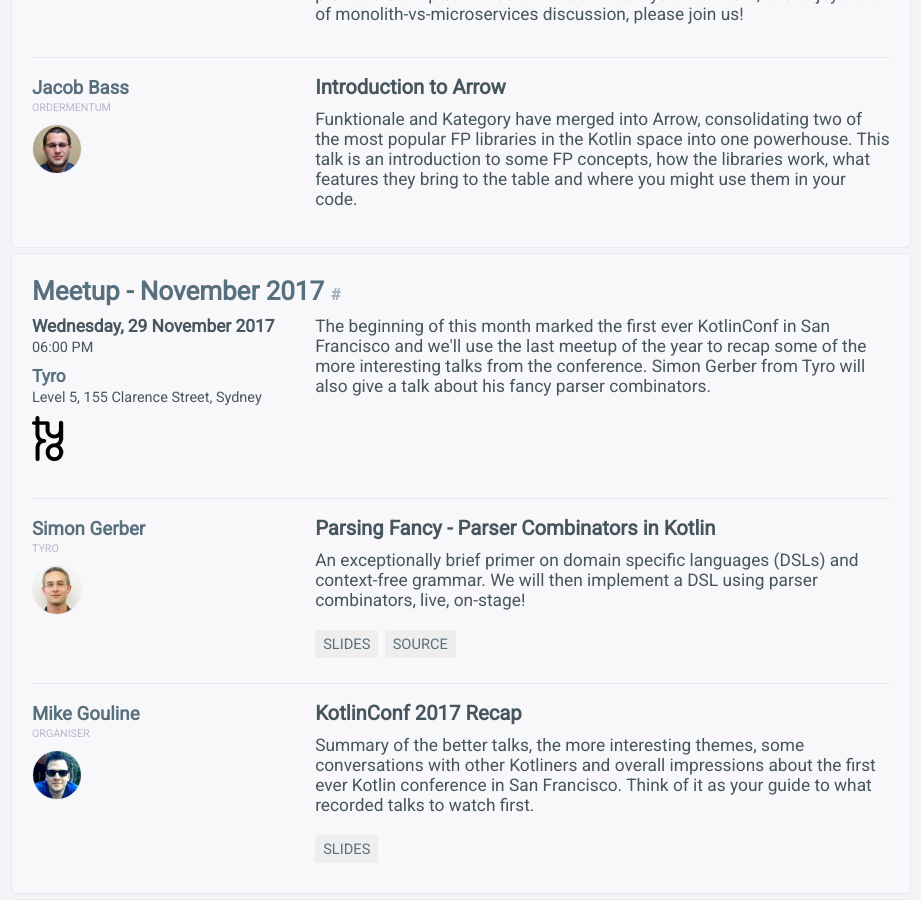
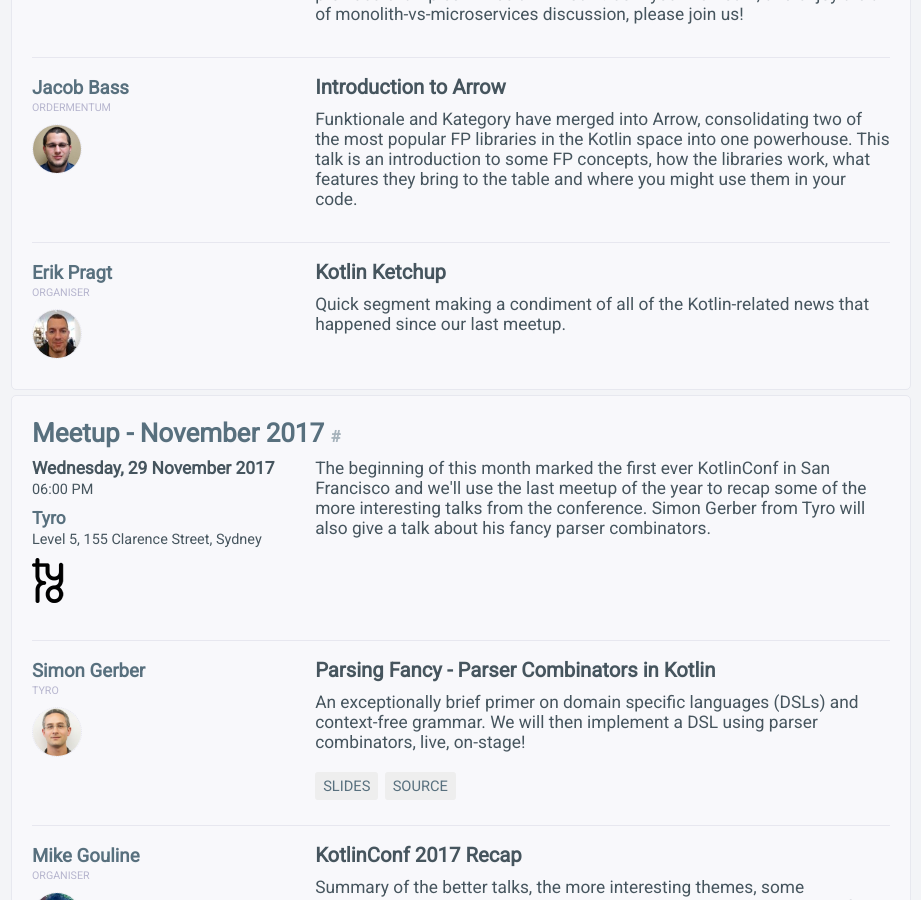
Before and after one commit to garethsime/sydkotlin.github.io, a Jekyll site: the page built from index.html, in a window 1280 px wide and 900 px high, scrolled down 878 px. Shown: the whole window, without its empty margins (179-1100 px from the left). Built offline with Jekyll 4.4.1, drawn with Linux system fonts in a browser that asks for light colours; nearby versions of some CDN libraries.

Commit message:
Add Kotlin Ketchup to meetup

```diff
--- a/_data/events.yml
+++ b/_data/events.yml
@@ -408,3 +408,13 @@
         Funktionale and Kategory have merged into Arrow, consolidating two of the most popular FP libraries in
         the Kotlin space into one powerhouse. This talk is an introduction to some FP concepts, how the libraries
         work, what features they bring to the table and where you might use them in your code.
+
+    - speaker:
+        name: Erik Pragt
+        title: Organiser
+        url: https://twitter.com/epragt
+        image: profiles/epragt.jpg
+
+      title: "Kotlin Ketchup"
+      description: >
+        Quick segment making a condiment of all of the Kotlin-related news that happened since our last meetup.
```
